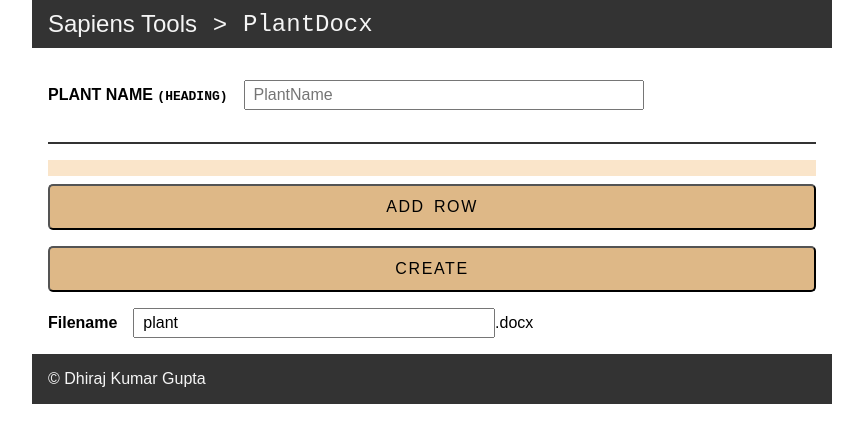
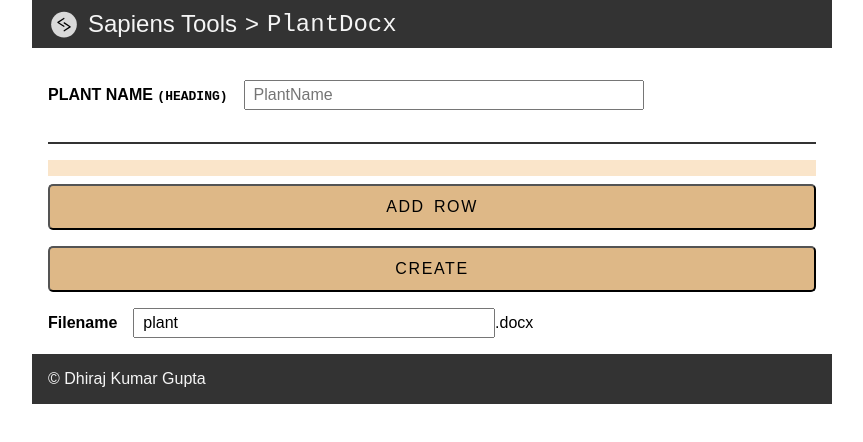
Before and after one commit to sapiensprojects/plantdocx, a plain HTML site: page index.html in a window 1280 px wide. Shown: the whole page, without its empty margins (208-1071 px from the left). Drawn offline with Linux system fonts and the light colour scheme.

Commit message:
add logo and favicon

```diff
--- a/index.html
+++ b/index.html
@@ -7,11 +7,18 @@
     <script src="https://unpkg.com/docx@7.1.0/build/index.js"></script>
     <script src="https://cdnjs.cloudflare.com/ajax/libs/FileSaver.js/1.3.8/FileSaver.js"></script>
     <!-- ------------------ -->
+    <link rel="icon" type="image/x-icon" href="./assets/logo/sapienstools-logo.svg">
     <link rel="stylesheet" href="./styles/index.css">
     <title>PlantDocx</title>
 </head>
 <body>
-    <header id="header"><p>Sapiens Tools</p><p>></p><p class="monospace-para">PlantDocx</p></header>
+    <header id="header">
+        <figure class="main-logo">
+            <img src="./assets/logo/sapienstools-logo.svg" alt="sapiens tools logo"height="24" width="24">
+            <figcaption class="offscreen">sapiens tools logo</figcaption>
+        </figure>
+        <p>Sapiens Tools</p><p>></p><p class="monospace-para">PlantDocx</p>
+    </header>
     <section id="plant-name">
         <label for="plant-name-inp">Plant Name <span>(Heading)</span></label>
         <input id="plant-name-inp" type="text" placeholder="PlantName">
--- a/scripts/index.js
+++ b/scripts/index.js
@@ -104,8 +104,7 @@ function createDocxHndl(){
 
 
 
-console.log(elmts.rowFieldName);
-console.log(elmts.rowFieldValue);
+
 elmts.addImageBtn.onclick = addImageHndl;
 elmts.addRowBtn.onclick = addRowHndl;
 elmts.createBtn.onclick = createDocxHndl;
--- a/styles/index.css
+++ b/styles/index.css
@@ -1,6 +1,6 @@
 /* UTILITY CLASSES */
-.offsreen{
-    display: absolute;
+.offscreen{
+    position: absolute;
     left: -11111px;
 }
 
@@ -30,6 +30,14 @@ input, textarea{
     padding: 0.25rem 0.5rem;
 }
 
+img{
+    display: block;
+}
+
+section {
+    margin: 1rem var(--PAGE-MIN-MARGIN);
+}
+
 .btn{
     font:inherit;
     background-color: burlywood;
@@ -54,27 +62,35 @@ input, textarea{
     width: 100%;
 }
 
-section {
-    margin: 1rem var(--PAGE-MIN-MARGIN);
-}
 
 #header{
     height:3rem;
     width: 100%;
     background-color: #333;
     color: whitesmoke;
-    font-size: clamp(1.5rem, 3vh, 2rem);
+    font-size: clamp(1.4rem, 3vh, 2rem);
     /* font-size: 2rem; */
     padding-inline: var(--PAGE-MIN-MARGIN);
     display:flex;
     /* justify-content: space-between; */
-    gap: 1rem;
+    gap: 0.5rem;
     align-items: center;
 }
 
-#header p{
+#header .main-logo{
+    height: 2rem;
+    width: 2rem;
+    margin-bottom: 5px;
+}
+
+#header .main-logo img{
+    height: 100%;
+    width: 100%;
+}
+
+/* #header p{ */
     /* margin-left: var(--PAGE-MIN-MARGIN); */
-}
+/* } */
 
 #header .monospace-para{
     font-family: monospace;
```
Also changed, not shown: assets/logo/sapienstools-logo.svg (added).
